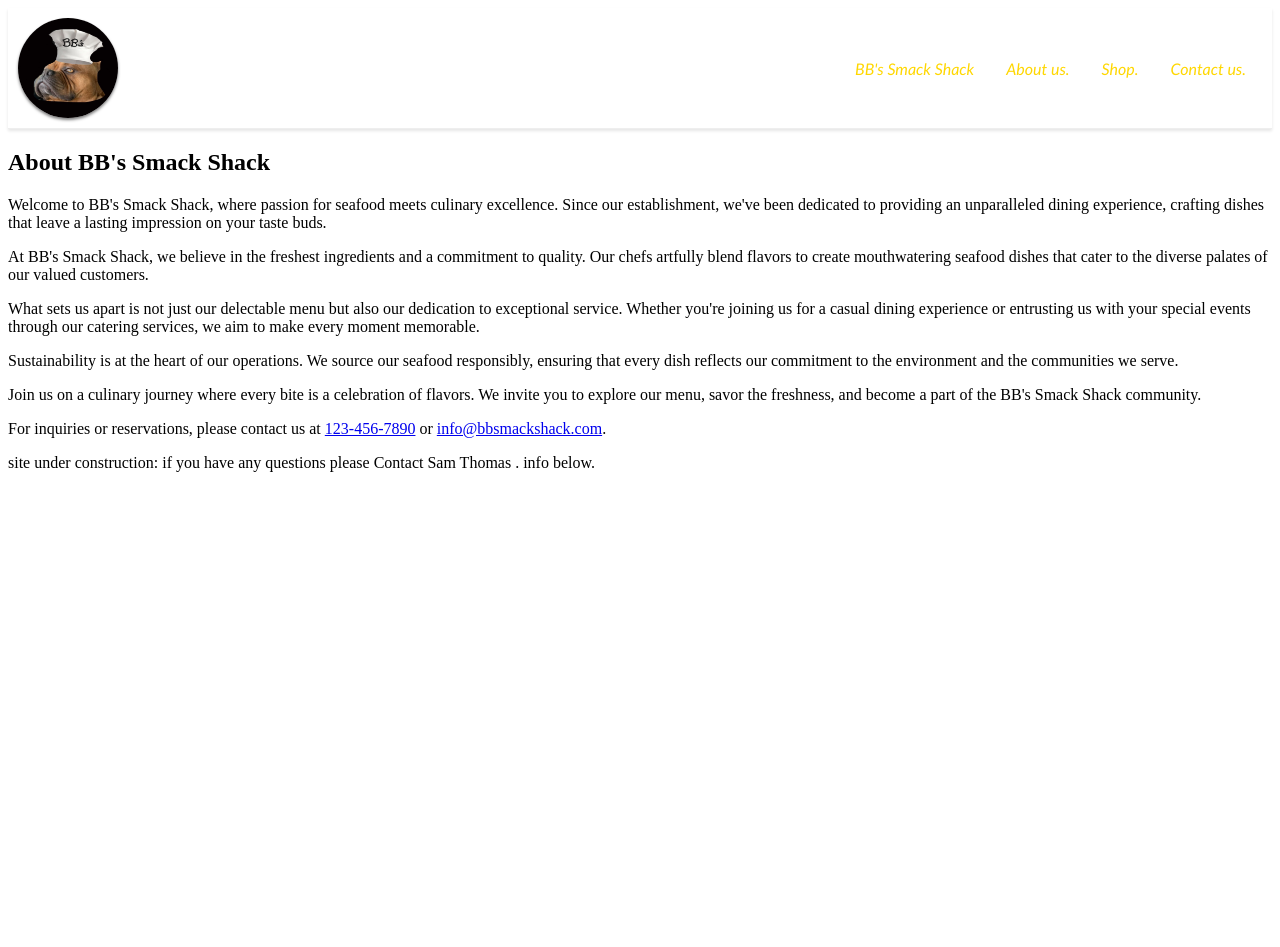
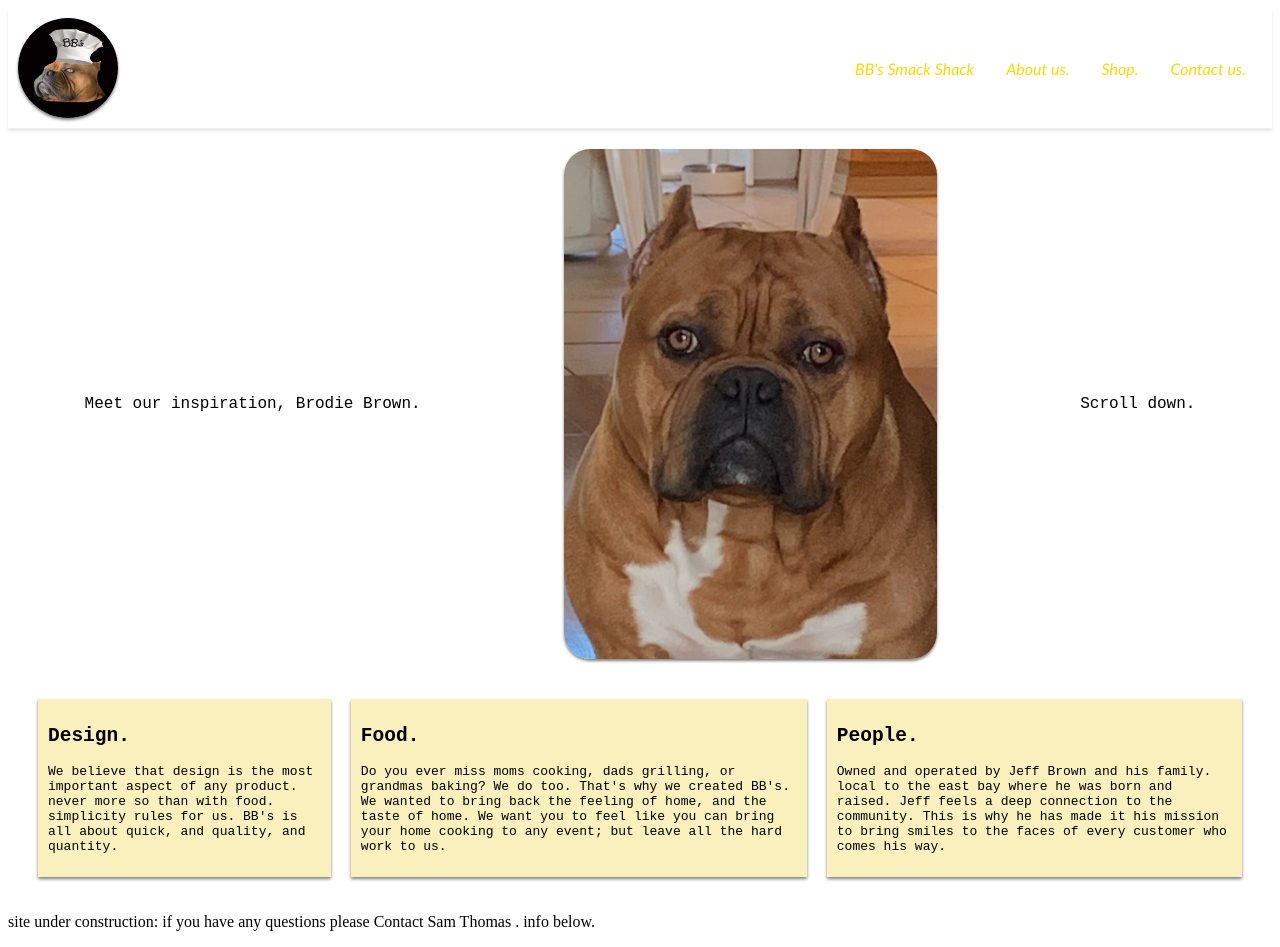
Before and after one commit to figuri/BBsmackshack, a React (Vite) app: page /about in a window 1280 px wide. Before the commit the page ends 800 px from the top, so only its background shows below. Built offline with nearby package versions, Linux system fonts and the light colour scheme; grey boxes are pictures that could not be loaded.

Commit message:
finished styling for about page and contact page, played around with jsx, made everything a little less cluttered that the original design

```diff
--- a/src/components/pages/About.jsx
+++ b/src/components/pages/About.jsx
@@ -1,43 +1,45 @@
-import React from 'react';
+import React from "react";
 
 const About = () => {
   return (
+    <div>
+      <div className="brodie">
+        <p>Meet our inspiration, Brodie Brown.</p>
+        <img src="../../pub/images/brodieupclose.jpg" alt="Brodie Brown" />
+        <p>Scroll down.</p>
+      </div>
       <section className="about-us-section">
-      <h2 className="section-title">About BB's Smack Shack</h2>
-      <p className="section-description">
-        Welcome to BB's Smack Shack, where passion for seafood meets culinary excellence. Since our establishment,
-        we've been dedicated to providing an unparalleled dining experience, crafting dishes that leave a lasting
-        impression on your taste buds.
+        <div className="about-cards">
+          <div className="design">
+            <h2>Design.</h2>
+            <p>
+              We believe that design is the most important aspect of any
+              product. never more so than with food. simplicity rules for us.
+              BB's is all about quick, and quality, and quantity.
             </p>
-
+          </div>
+          <div className="food">
+            <h2>Food.</h2>
             <p>
-        At BB's Smack Shack, we believe in the freshest ingredients and a commitment to quality. Our chefs
-        artfully blend flavors to create mouthwatering seafood dishes that cater to the diverse palates of our
-        valued customers.
+              Do you ever miss moms cooking, dads grilling, or grandmas baking?
+              We do too. That's why we created BB's. We wanted to bring back the
+              feeling of home, and the taste of home. We want you to feel like
+              you can bring your home cooking to any event; but leave all the
+              hard work to us.
             </p>
-
+          </div>
+          <div className="people">
+            <h2>People.</h2>
             <p>
-        What sets us apart is not just our delectable menu but also our dedication to exceptional service. Whether
-        you're joining us for a casual dining experience or entrusting us with your special events through our
-        catering services, we aim to make every moment memorable.
+              Owned and operated by Jeff Brown and his family. local to the east
+              bay where he was born and raised. Jeff feels a deep connection to
+              the community. This is why he has made it his mission to bring
+              smiles to the faces of every customer who comes his way.
             </p>
-
-      <p>
-        Sustainability is at the heart of our operations. We source our seafood responsibly, ensuring that every
-        dish reflects our commitment to the environment and the communities we serve.
-      </p>
-
-      <p>
-        Join us on a culinary journey where every bite is a celebration of flavors. We invite you to explore our
-        menu, savor the freshness, and become a part of the BB's Smack Shack community.
-      </p>
-
-      <p className="contact-info">
-        For inquiries or reservations, please contact us at{' '}
-        <a href="tel:+1234567890">123-456-7890</a> or{' '}
-        <a href="mailto:info@bbsmackshack.com">info@bbsmackshack.com</a>.
-      </p>
+          </div>
+        </div>
       </section>
+    </div>
   );
 };
 
--- a/src/components/pages/Contact.jsx
+++ b/src/components/pages/Contact.jsx
@@ -1,13 +1,38 @@
 import React from "react";
 
- function Contact() {
+function Contact() {
   return (
-    <section className="contact">
-      <div className="contactInfo">
-        <h1>Contact Us</h1>
-        <p>Phone: Avaliable Soon!</p>
+    <div>
+      <div className="top">
+        <h1 className="">Contact us</h1>
       </div>
-    </section>
+      <div className='top-p'>
+        <p>
+          We'd love to hear from you. Reach out to us for all your barbecue
+          needs!
+        </p>
+      </div>
+      <div className="contact-us-container">
+        <form className="contact-form">
+          <label htmlFor="name">Your Name:</label>
+          <input type="text" id="name" name="name" required />
+
+          <label className="email" htmlFor="email">
+            Your Email:
+          </label>
+          <input type="email" id="email" name="email" required />
+
+          <label className="message" htmlFor="message">
+            Your Message:
+          </label>
+          <textarea id="message" name="message" rows="4" required></textarea>
+
+          <button className="submit" type="submit">
+            Send Message
+          </button>
+        </form>
+      </div>
+    </div>
   );
 }
 
--- a/src/index.css
+++ b/src/index.css
@@ -1,3 +1,8 @@
+:root {
+  --blond: #faf0be;
+  --canary: #ffef00;
+}
+
 /* navbar */
 
 .logo {
@@ -109,3 +114,117 @@ li h3 {
   font-family: Andale Mono, monospace;
   padding: 25px;
 }
+
+/* about us */
+
+.about-us-section {
+  display: flex;
+  justify-content: space-around;
+  align-items: center;
+  margin: 10px;
+  font-family: Andale Mono, monospace;
+}
+
+.about-cards {
+  display: flex;
+  justify-content: space-between;
+  align-items: center;
+  margin: 10px;
+}
+
+.design {
+  padding: 10px;
+  margin: 10px;
+  font-size: 13px;
+  box-shadow: 0 2px 3px rgba(0, 0, 0, 0.5);
+  background-color: var(--blond);
+}
+
+.food{
+  padding: 10px;
+  margin: 10px;
+  font-size: 13px;
+  box-shadow: 0 2px 3px rgba(0, 0, 0, 0.5);
+  background-color: var(--blond);
+}
+
+.people {
+  padding: 10px;
+  margin: 10px;
+  font-size: 13px;
+  box-shadow: 0 2px 3px rgba(0, 0, 0, 0.5);
+  background-color: var(--blond);
+}
+
+.brodie {
+  display: flex;
+  justify-content: space-around;
+  align-items: center;
+  margin: 10px;
+  font-family: Andale Mono, monospace;
+}
+
+.brodie img {
+  width: 30%;
+  height: 45%;
+  border-radius: 26px;
+  box-shadow: 0 2px 3px rgba(0, 0, 0, 0.5);
+  margin: 10px;
+}
+
+/* contact us */
+
+.top {
+  display: flex;
+  justify-content: center;
+}
+
+.top-p {
+  display: flex;
+  justify-content: center;
+  font-family: Andale Mono, monospace;
+}
+
+.top h1 {
+  font-family: Andale Mono, monospace;
+}
+
+.contact-us-container {
+  display: flex;
+  justify-content: center;
+  margin: 10px;
+  font-family: Andale Mono, monospace;
+}
+
+.contact-form {
+  max-width: 400px;
+  margin: 0 auto;
+  box-shadow: 0 2px 3px rgba(0, 0, 0, 0.5);
+  padding: 10px;
+}
+
+label {
+  display: block;
+  margin-bottom: 8px;
+}
+
+input,
+textarea {
+  width: 100%;
+  padding: 8px;
+  margin-bottom: 16px;
+  box-sizing: border-box;
+}
+
+button {
+  background-color: var(--blond);
+  padding: 10px 15px;
+  border: none;
+  border-radius: 4px;
+  cursor: pointer;
+}
+
+button:hover {
+  background-color: var(--canary);
+  font-size: 14px;
+}
```
Also changed, not shown: pub/images/brodieupclose.jpg (added). Lines whose indentation alone changed are shown as unchanged.
